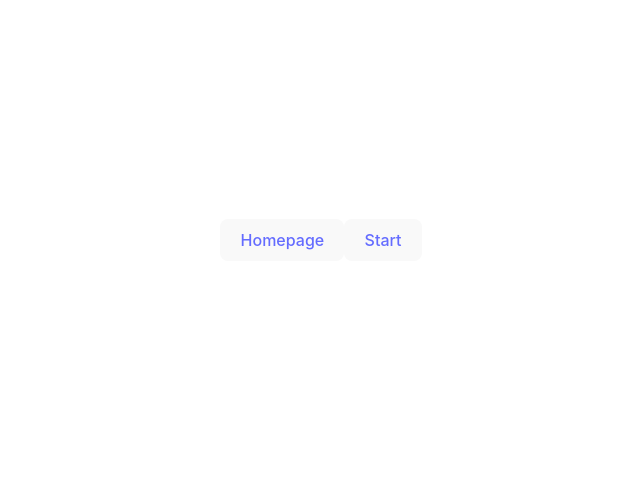
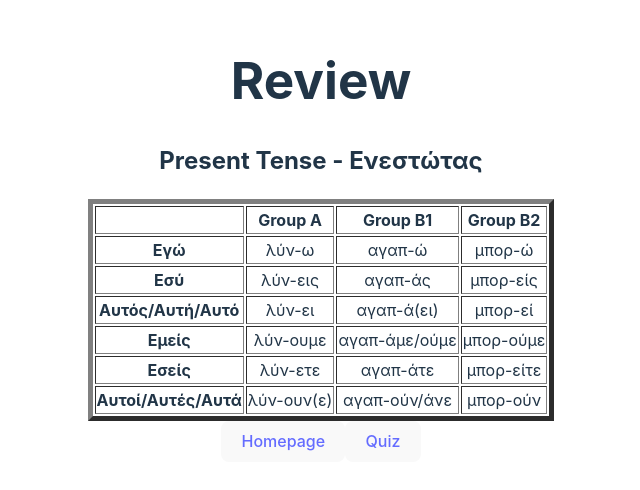
Before and after one commit to ClaireHowley/MVP, a React (Vite) app in the folder client/: page /review in a window 1280 px wide. Shown: the part 160-650 px from the top of the page, without its empty margins (319-959 px from the left). Built offline with nearby package versions, Linux system fonts and the light colour scheme.

Commit message:
table added reviewpage

```diff
--- a/client/src/pages/ReviewPage.jsx
+++ b/client/src/pages/ReviewPage.jsx
@@ -1,15 +1,65 @@
 import React from "react";
 import { Link } from "react-router-dom";
+import Button from "react-bootstrap/Button";
 
 export default function ReviewPage() {
 	return (
 		<div>
-			<button type="button" class="btn btn-primary">
-				<Link to="/">Homepage</Link>
-			</button>
-			<button type="button" class="btn btn-primary">
-				<Link to="/quiz">Start</Link>
-			</button>
+			<h1>Review</h1>
+			<h2>Present Tense - Ενεστώτας</h2>
+			<table border="5" className="table">
+				<tr>
+					<th></th>
+					<th>Group A</th>
+					<th>Group B1</th>
+					<th>Group B2</th>
+				</tr>
+				<tr>
+					<th>Εγώ</th>
+					<td>λύν-ω</td>
+					<td>αγαπ-ώ</td>
+					<td>μπορ-ώ</td>
+				</tr>
+				<tr>
+					<th>Εσύ</th>
+					<td>λύν-εις</td>
+					<td>αγαπ-άς</td>
+					<td>μπορ-είς</td>
+				</tr>
+				<tr>
+					<th> Αυτός/Αυτή/Αυτό </th>
+					<td>λύν-ει</td>
+					<td>αγαπ-ά(ει)</td>
+					<td>μπορ-εί</td>
+				</tr>
+				<tr>
+					<th> Εμείς </th>
+					<td>λύν-ουμε</td>
+					<td>αγαπ-άμε/ούμε</td>
+					<td>μπορ-ούμε</td>
+				</tr>
+				<tr>
+					<th> Εσείς </th>
+					<td>λύν-ετε</td>
+					<td>αγαπ-άτε</td>
+					<td>μπορ-είτε</td>
+				</tr>
+				<tr>
+					<th> Αυτοί/Αυτές/Αυτά </th>
+					<td>λύν-ουν(ε) </td>
+					<td>αγαπ-ούν/άνε</td>
+					<td>μπορ-ούν</td>
+				</tr>
+			</table>
+			<footer>
+				<button type="button" class="btn btn-primary">
+					<Link to="/">Homepage</Link>
+				</button>
+
+				<button type="button" class="btn btn-primary">
+					<Link to="/quiz">Quiz</Link>
+				</button>
+			</footer>
 		</div>
 	);
 }
```
